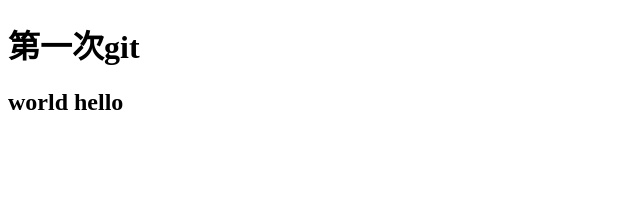
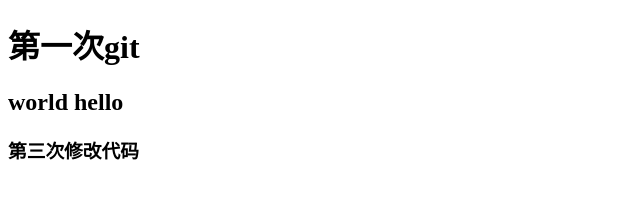
Before and after one commit to ancatone/testgithub, a plain HTML site: page index.html in a window 1280 px wide. Shown: the whole page, without its empty margins (0-640 px from the left). Drawn offline with Linux system fonts and the light colour scheme.

Commit message:
第三次提交了

```diff
--- a/index.html
+++ b/index.html
@@ -8,5 +8,6 @@
 <body>
     <h1>第一次git</h1>
     <h2>world hello</h2>
+    <h3>第三次修改代码</h3>
 </body>
 </html>
```
